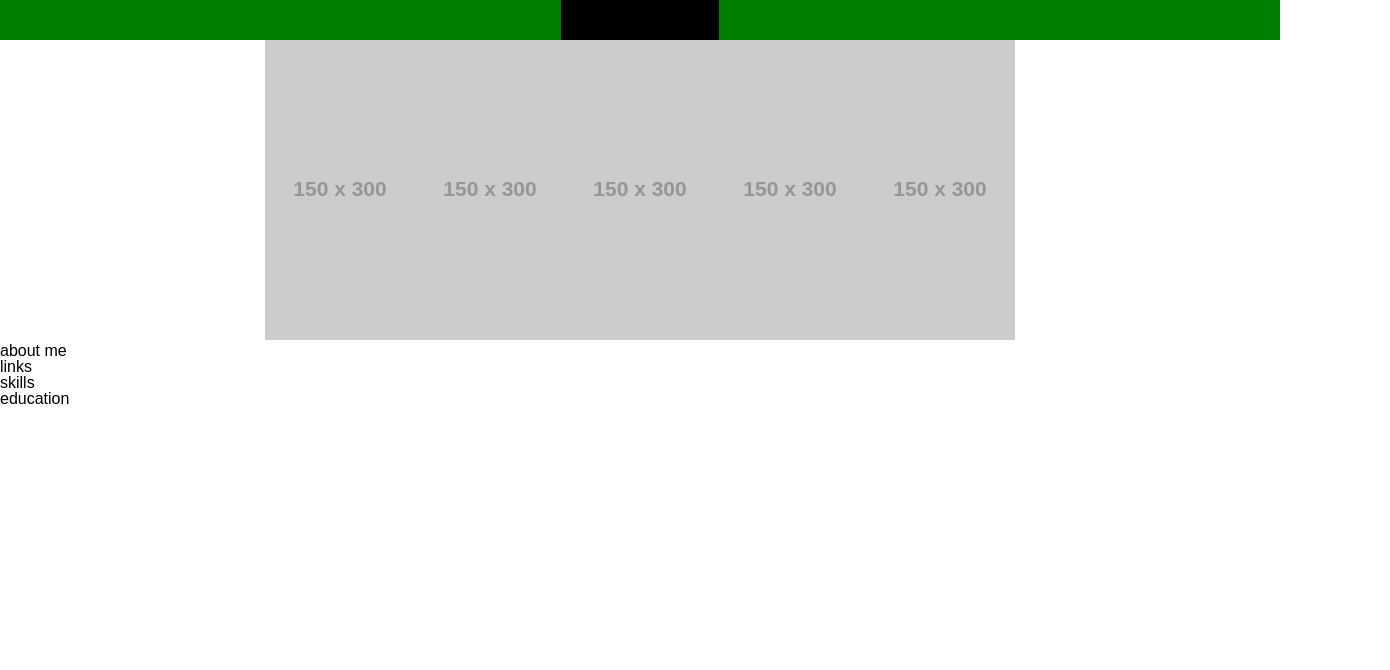
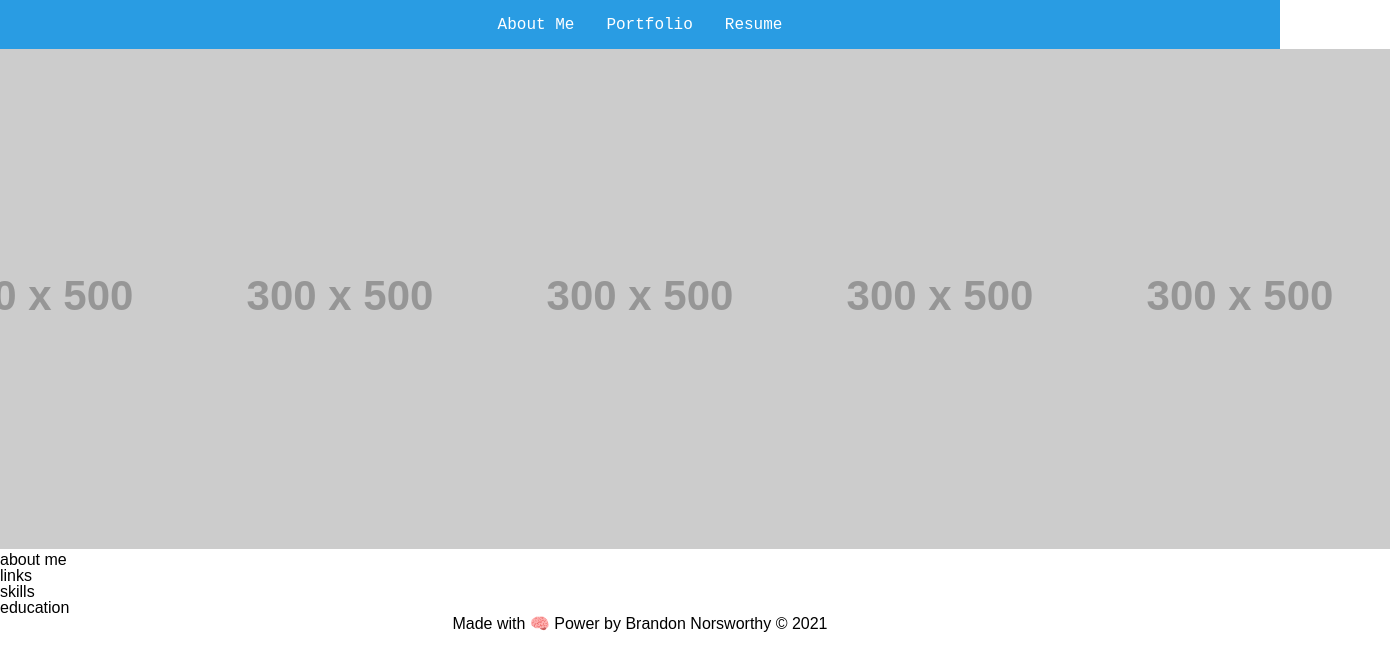
Before and after one commit to brandonnorsworthy/portfolio-website, a plain HTML site: page index.html in a window 1280 px wide. Shown: the whole page, 1390 px wide, since content can reach past the window. Drawn offline with Linux system fonts and the light colour scheme; placeholder pictures from the web are drawn by us.

Commit message:
added color theory content and worked on navbar

```diff
--- a/assets/css/style.css
+++ b/assets/css/style.css
@@ -1,18 +1,48 @@
-.navbar div{ /* navbar elements (buttons) */
-    display:inline;
-    background: black;
+header {
+    display: flex;
+    justify-content: center;
+    background: #299CE3;
 }
 
-.navbar {
+header div{ /* navbar elements (buttons) */
+    padding: 1em;
+    display:inline;
+}
+
+header div a {
+    text-decoration: none;
+
+    color: white;
+    font-family: 'Courier New', Courier, monospace;
+    /* TODO: set font as bold uppercase*/
+}
+
+footer div {
     display: flex;
     justify-content: center;
-    background: green;
-    height: 5vh;
 }
 
-.hero-imgs {
+.hero-imgs { /* used to format the main images on the site animate 5 panel images as smaller device */
     display: flex;
-    flex-wrap: wrap;
     justify-content: center;
-    min-width: 750px;
 }
+
+/*
+Make images hide as they go off the screen and only allow a single image if viewport
+width is < 750px & zoom into the picture a bit so they dont have to scroll down much
+to get to the content
+*/
+.hero-imgs div {
+    min-width: 300px;
+    overflow: hidden; /* TODO: not working yet. want images to disappear as they go off the screen*/
+    position: relative;
+}
+
+/*
+Color pallet for design consistancy
+color: #2DFDA1 bluer
+color: #29E3C6
+color: #3AE2F9 mid accent
+color: #299CE3
+color: #2D77FD greener
+*/
--- a/index.html
+++ b/index.html
@@ -12,19 +12,19 @@
 <body>
     <header class="navbar">
         <!-- navbar -->
-        <div>content</div>
-        <div>content</div>
-        <div>content</div>
+        <div><a href="#aboutme">About Me</a></div>
+        <div><a href="./assets/html/portfolio.html">Portfolio</a></div>
+        <div><a href="./assets/html/resume.html">Resume</a></div>
     </header>
 
     <main>
         <div alt="headshot images" class="hero-imgs">
             <!-- hero image -->
-            <div><img src="https://via.placeholder.com/150x300" alt="left-most-profile-image"></div>
-            <div><img src="https://via.placeholder.com/150x300" alt="left-middle-profile-image"></div>
-            <div><img src="https://via.placeholder.com/150x300" alt="middle-profile-image"></div>
-            <div><img src="https://via.placeholder.com/150x300" alt="right-middle-profile-image"></div>
-            <div><img src="https://via.placeholder.com/150x300" alt="right-most-profile-image"></div>
+            <div><img src="https://via.placeholder.com/300x500" alt="left-most-profile-image"></div>
+            <div><img src="https://via.placeholder.com/300x500" alt="left-middle-profile-image"></div>
+            <div><img src="https://via.placeholder.com/300x500" alt="middle-profile-image"></div>
+            <div><img src="https://via.placeholder.com/300x500" alt="right-middle-profile-image"></div>
+            <div><img src="https://via.placeholder.com/300x500" alt="right-most-profile-image"></div>
         </div>
         <section alt="information about brandon" class="informational">
             <!-- text / body area-->
@@ -45,6 +45,11 @@
 
     <footer class="credits">
         <!-- credits -->
+        <div>
+            <p>
+                Made with 🧠 Power by Brandon Norsworthy © 2021
+            </p>
+        </div>
     </footer>
 </body>
 </html>
```
Also changed, not shown: assets/images/adobe color.png (added).
